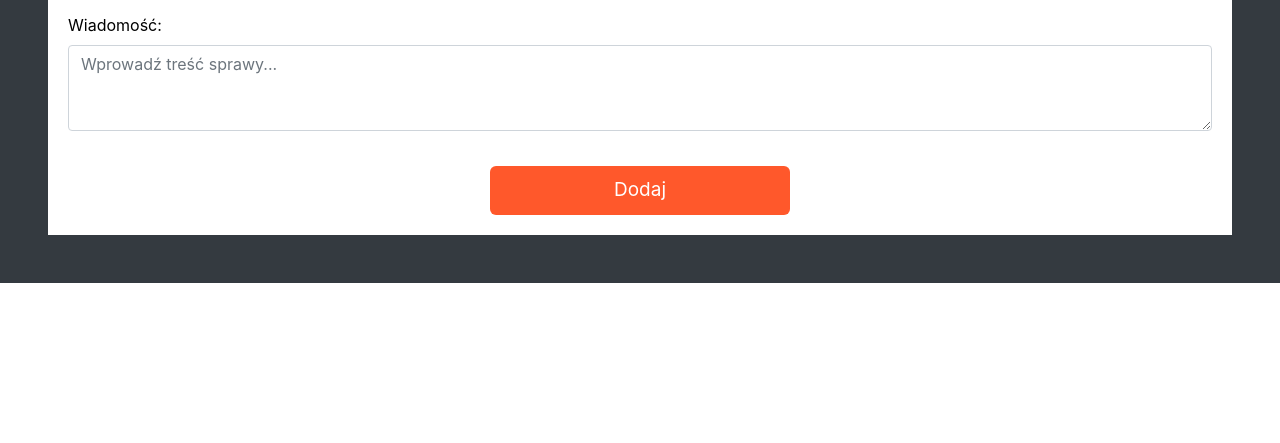
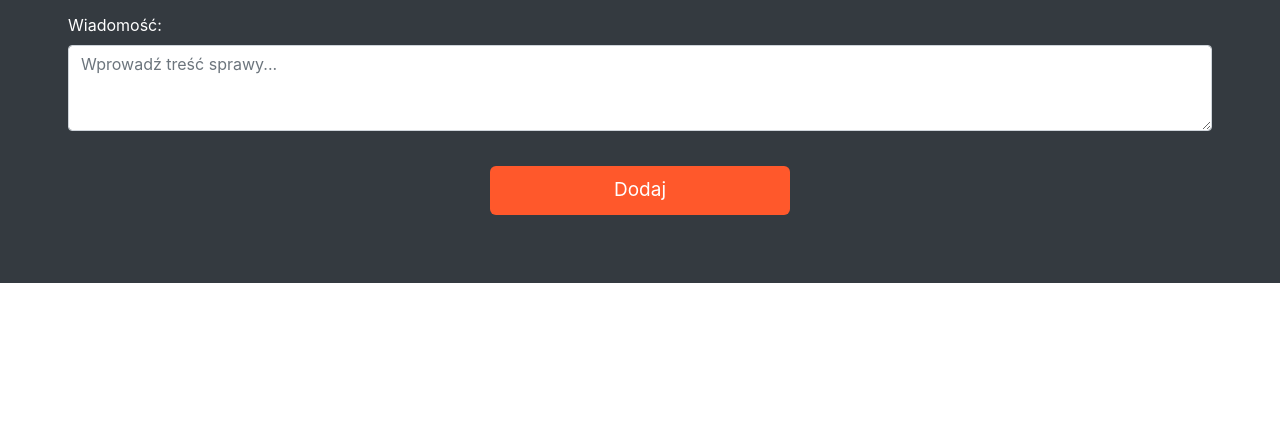
Before and after one commit to szylem/tab, a website: page dodaj.html in a window 1280 px wide. Shown: the part 357-800 px from the top of the page. Drawn offline with nearby package versions, Linux system fonts and the light colour scheme.

Commit message:
Update dodaj.html

```diff
--- a/dodaj.html
+++ b/dodaj.html
@@ -50,8 +50,6 @@
   font-family: 'ubunturegular',sans-serif;
 }
 .formularz {
-     background-color: #ffffff;
-     color: #000000;
      padding: 20px;
      margin-top: 20px;
 }
```
